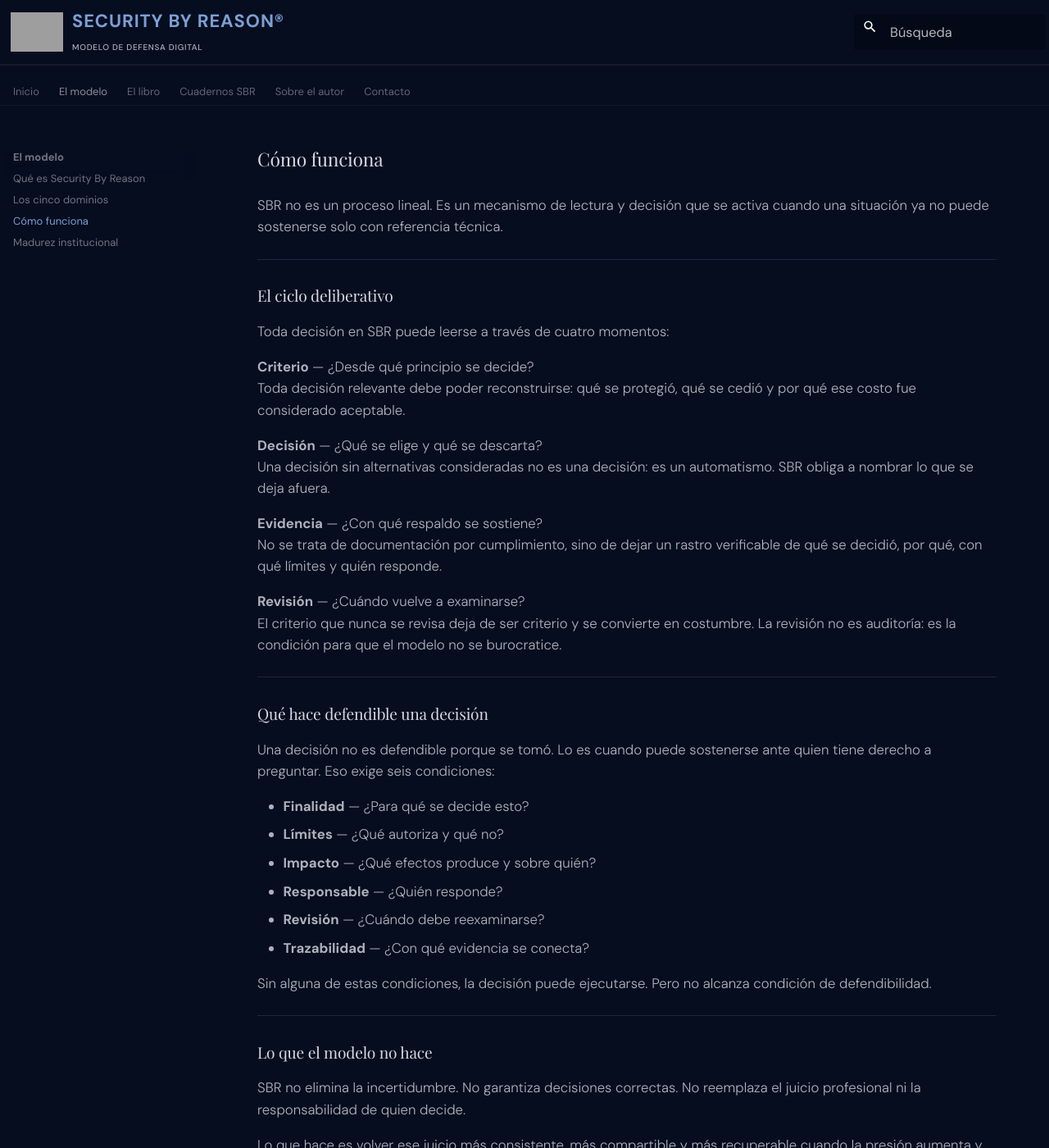
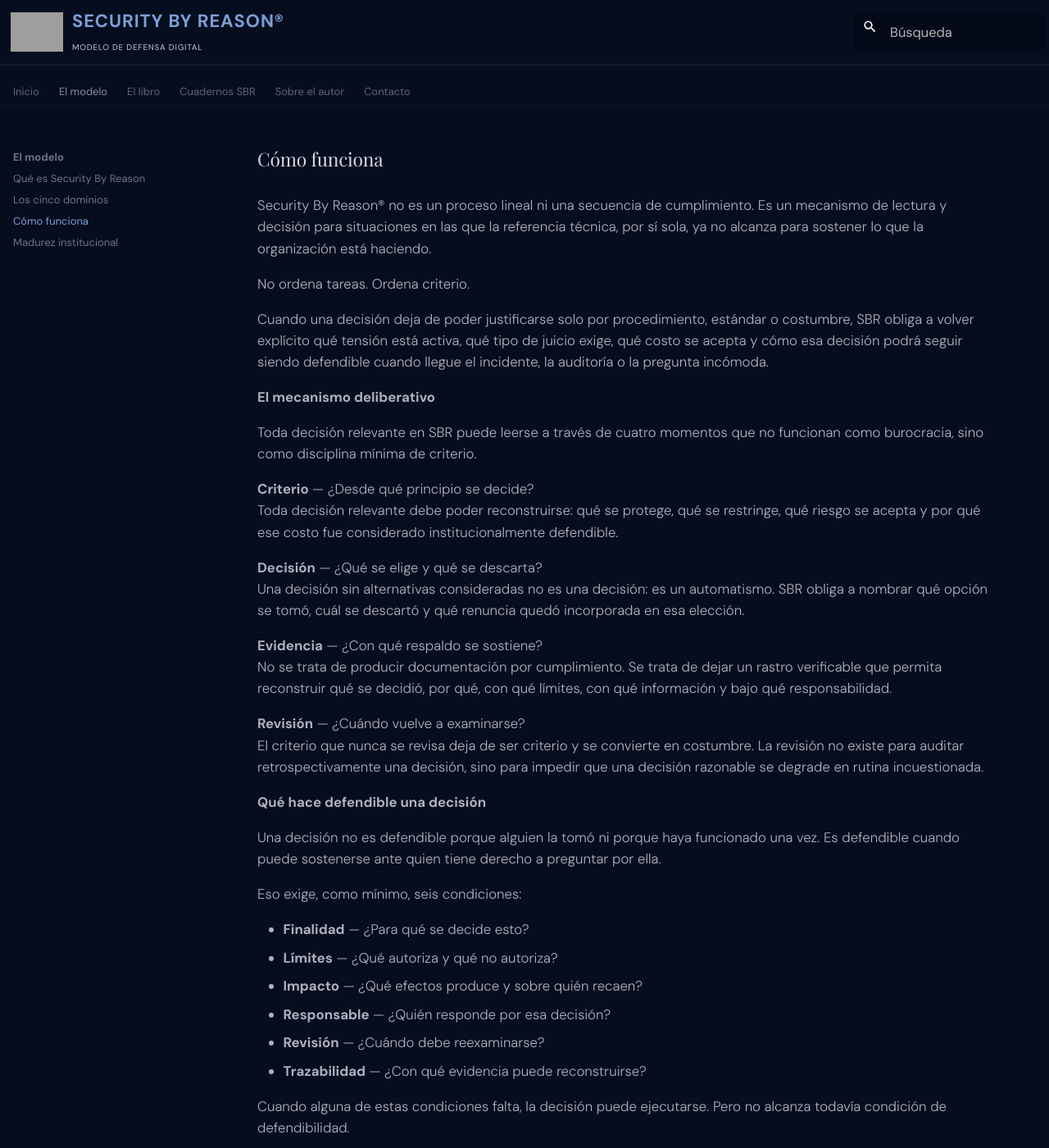
Before and after one commit to danielsasia/sbr-site, an MkDocs documentation site: the page built from docs/modelo/como-funciona.md, in a window 1280 px wide and 1400 px high. Shown: the whole window at 82% size. Built offline with MkDocs 1.6.1 and Material for MkDocs 9.7.7, drawn with Linux system fonts in a browser that asks for light colours; some web fonts are replaced; some of the changed text lies outside the part shown; grey boxes are pictures that could not be loaded.

Commit message:
Update como-funciona.md

```diff
--- a/docs/modelo/como-funciona.md
+++ b/docs/modelo/como-funciona.md
@@ -5,54 +5,67 @@ hide:
 
 # Cómo funciona
 
-SBR no es un proceso lineal. Es un mecanismo de lectura y decisión que se activa cuando una situación ya no puede sostenerse solo con referencia técnica.
+Security By Reason® no es un proceso lineal ni una secuencia de cumplimiento. Es un mecanismo de lectura y decisión para situaciones en las que la referencia técnica, por sí sola, ya no alcanza para sostener lo que la organización está haciendo.
 
----
+No ordena tareas. Ordena criterio.
 
-## El ciclo deliberativo
+Cuando una decisión deja de poder justificarse solo por procedimiento, estándar o costumbre, SBR obliga a volver explícito qué tensión está activa, qué tipo de juicio exige, qué costo se acepta y cómo esa decisión podrá seguir siendo defendible cuando llegue el incidente, la auditoría o la pregunta incómoda.
 
-Toda decisión en SBR puede leerse a través de cuatro momentos:
+**El mecanismo deliberativo**
+
+Toda decisión relevante en SBR puede leerse a través de cuatro momentos que no funcionan como burocracia, sino como disciplina mínima de criterio.
 
 **Criterio** — ¿Desde qué principio se decide?
-Toda decisión relevante debe poder reconstruirse: qué se protegió, qué se cedió y por qué ese costo fue considerado aceptable.
+Toda decisión relevante debe poder reconstruirse: qué se protege, qué se restringe, qué riesgo se acepta y por qué ese costo fue considerado institucionalmente defendible.
 
 **Decisión** — ¿Qué se elige y qué se descarta?
-Una decisión sin alternativas consideradas no es una decisión: es un automatismo. SBR obliga a nombrar lo que se deja afuera.
+Una decisión sin alternativas consideradas no es una decisión: es un automatismo. SBR obliga a nombrar qué opción se tomó, cuál se descartó y qué renuncia quedó incorporada en esa elección.
 
 **Evidencia** — ¿Con qué respaldo se sostiene?
-No se trata de documentación por cumplimiento, sino de dejar un rastro verificable de qué se decidió, por qué, con qué límites y quién responde.
+No se trata de producir documentación por cumplimiento. Se trata de dejar un rastro verificable que permita reconstruir qué se decidió, por qué, con qué límites, con qué información y bajo qué responsabilidad.
 
 **Revisión** — ¿Cuándo vuelve a examinarse?
-El criterio que nunca se revisa deja de ser criterio y se convierte en costumbre. La revisión no es auditoría: es la condición para que el modelo no se burocratice.
+El criterio que nunca se revisa deja de ser criterio y se convierte en costumbre. La revisión no existe para auditar retrospectivamente una decisión, sino para impedir que una decisión razonable se degrade en rutina incuestionada.
 
----
+**Qué hace defendible una decisión**
 
-## Qué hace defendible una decisión
+Una decisión no es defendible porque alguien la tomó ni porque haya funcionado una vez. Es defendible cuando puede sostenerse ante quien tiene derecho a preguntar por ella.
 
-Una decisión no es defendible porque se tomó. Lo es cuando puede sostenerse ante quien tiene derecho a preguntar. Eso exige seis condiciones:
+Eso exige, como mínimo, seis condiciones:
 
 - **Finalidad** — ¿Para qué se decide esto?
-- **Límites** — ¿Qué autoriza y qué no?
-- **Impacto** — ¿Qué efectos produce y sobre quién?
-- **Responsable** — ¿Quién responde?
+- **Límites** — ¿Qué autoriza y qué no autoriza?
+- **Impacto** — ¿Qué efectos produce y sobre quién recaen?
+- **Responsable** — ¿Quién responde por esa decisión?
 - **Revisión** — ¿Cuándo debe reexaminarse?
-- **Trazabilidad** — ¿Con qué evidencia se conecta?
+- **Trazabilidad** — ¿Con qué evidencia puede reconstruirse?
 
-Sin alguna de estas condiciones, la decisión puede ejecutarse. Pero no alcanza condición de defendibilidad.
+Cuando alguna de estas condiciones falta, la decisión puede ejecutarse. Pero no alcanza todavía condición de defendibilidad.
 
----
+**Cómo entra en acción el modelo**
 
-## Lo que el modelo no hace
+SBR no se activa igual en todos los casos. Primero distingue qué tipo de tensión está en juego. No es lo mismo una decisión de legitimidad que una de anticipación, una de arquitectura, una de operación bajo fricción o una de transformación con efectos heredables.
 
-SBR no elimina la incertidumbre. No garantiza decisiones correctas. No reemplaza el juicio profesional ni la responsabilidad de quien decide.
+Por eso el modelo trabaja sobre tres preguntas previas:
 
-Lo que hace es volver ese juicio más consistente, más compartible y más recuperable cuando la presión aumenta y el criterio se vuelve lo más difícil de sostener.
+- ¿Qué dominio está realmente activo?
+- ¿Qué nivel de deliberación exige esta decisión?
+- ¿Puede sostenerse cuando lleguen las preguntas?
 
----
+Ese es el punto en el que el modelo deja de ser lenguaje conceptual y se vuelve mecanismo de uso.
 
-## Para profundizar
+**Lo que el modelo no hace**
 
-El mecanismo completo —incluyendo el sistema de triaje, los instrumentos, la rúbrica de madurez y los cinco casos reales de aplicación— está desarrollado en el libro.
+SBR no elimina la incertidumbre.
+No garantiza decisiones correctas.
+No reemplaza el juicio profesional.
+No sustituye estándares, controles ni responsabilidades de gestión.
+
+Lo que hace es volver el juicio más explícito, más consistente, más compartible y más recuperable cuando la presión aumenta y la organización ya no puede depender solo de memoria individual, autoridad implícita o racionalización retrospectiva.
+
+**Para profundizar**
+
+El mecanismo completo —incluyendo el triaje deliberativo, los instrumentos, la arquitectura de uso y la lógica de madurez institucional— está desarrollado en el libro.
 
 [Madurez institucional →](madurez.md){ .md-button }
 [El libro →](../libro.md){ .md-button .md-button--primary }
```
